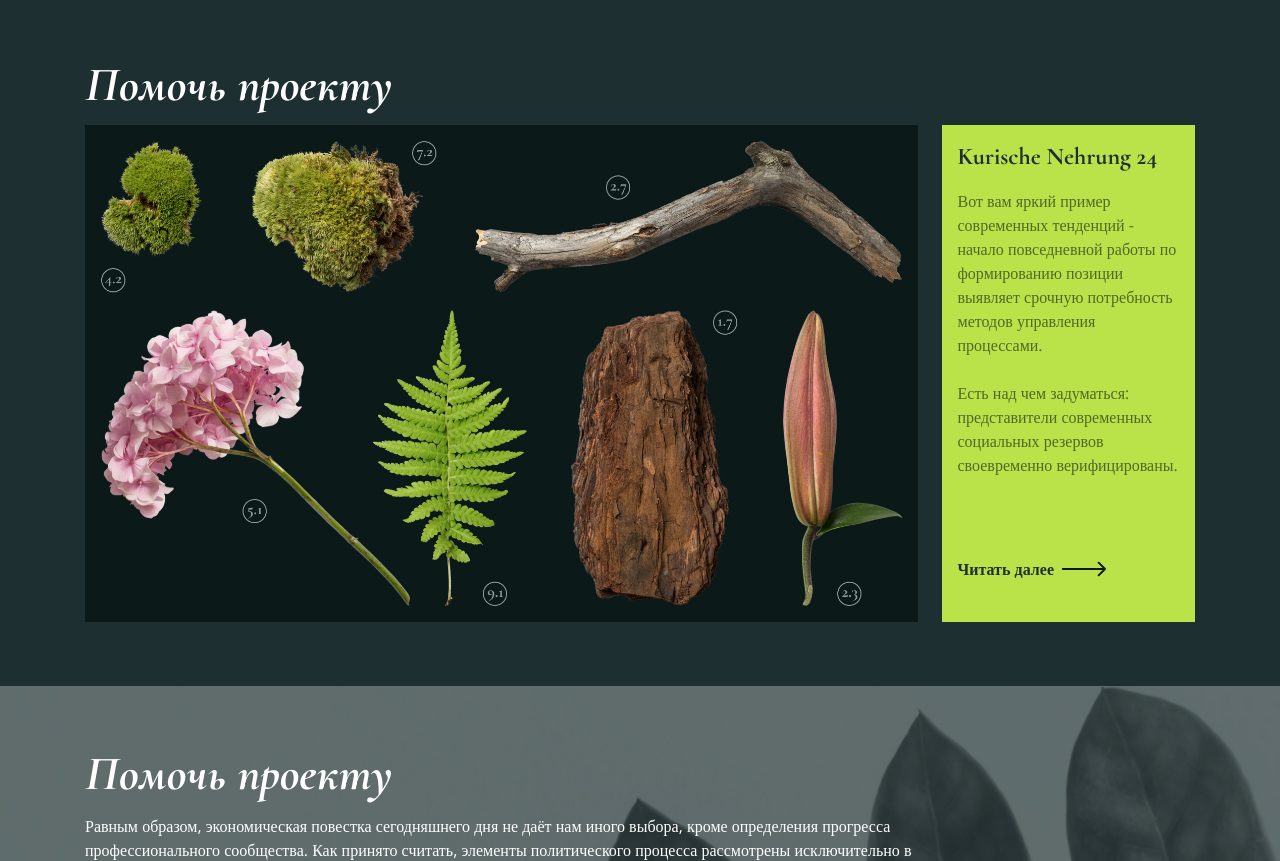
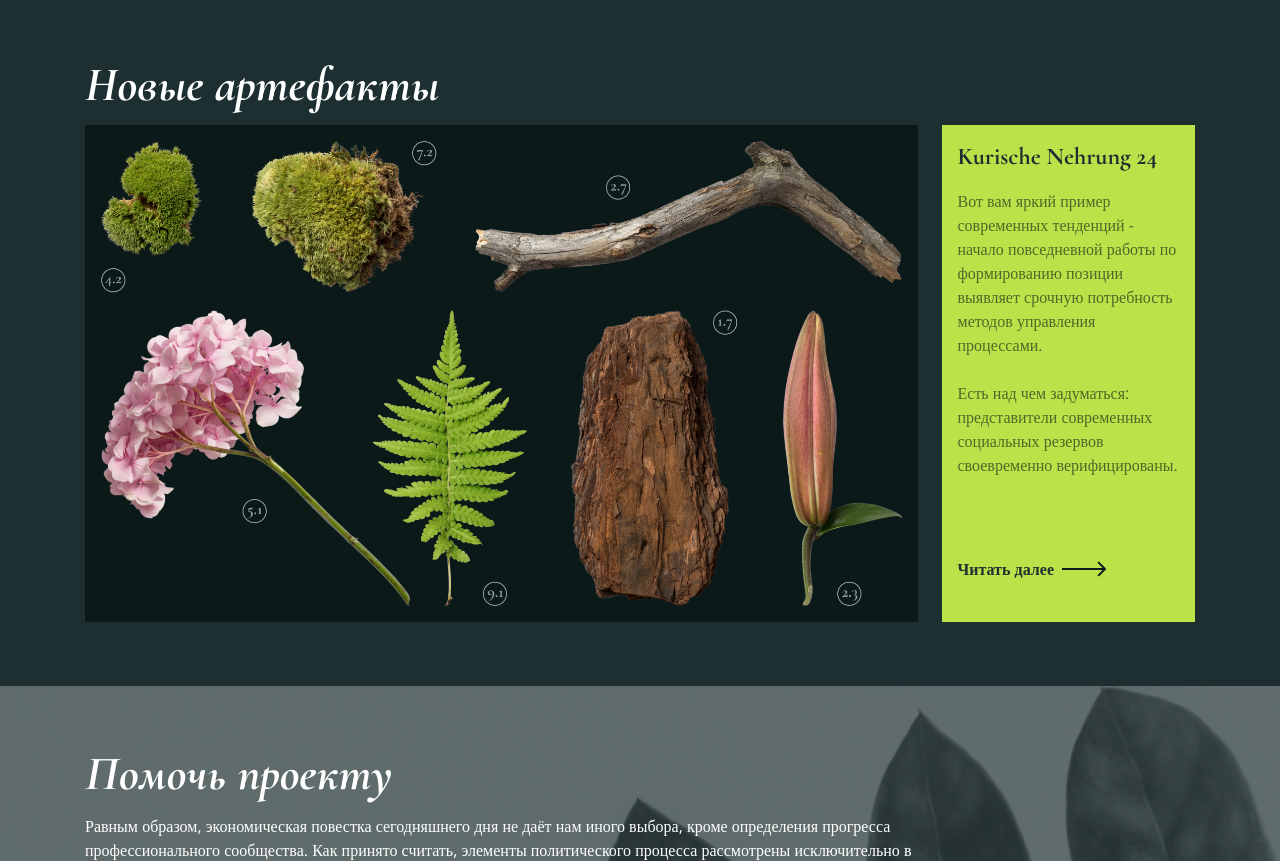
Before and after one commit to melioraaaa/rkis28.01, a plain HTML site: page index.html in a window 1280 px wide. Shown: the part 1129-1990 px from the top of the page. Drawn offline with nearby package versions, Linux system fonts and the light colour scheme.

Commit message:
change title index.html

```diff
--- a/index.html
+++ b/index.html
@@ -244,7 +244,7 @@
 
 <!-- новые артефакты -->
 <section class="pt-16 container mx-auto">
-  <h3 class="title pb-4 text-5xl font-bold italic text-white">Помочь проекту</h3>
+  <h3 class="title pb-4 text-5xl font-bold italic text-white">Новые артефакты</h3>
 
   <div class="flex flex-col md:flex-row gap-6">
     <img src="images/card_5.jpg" alt="Card Image" class="w-full md:w-3/4 lg:w-3/4">
```
